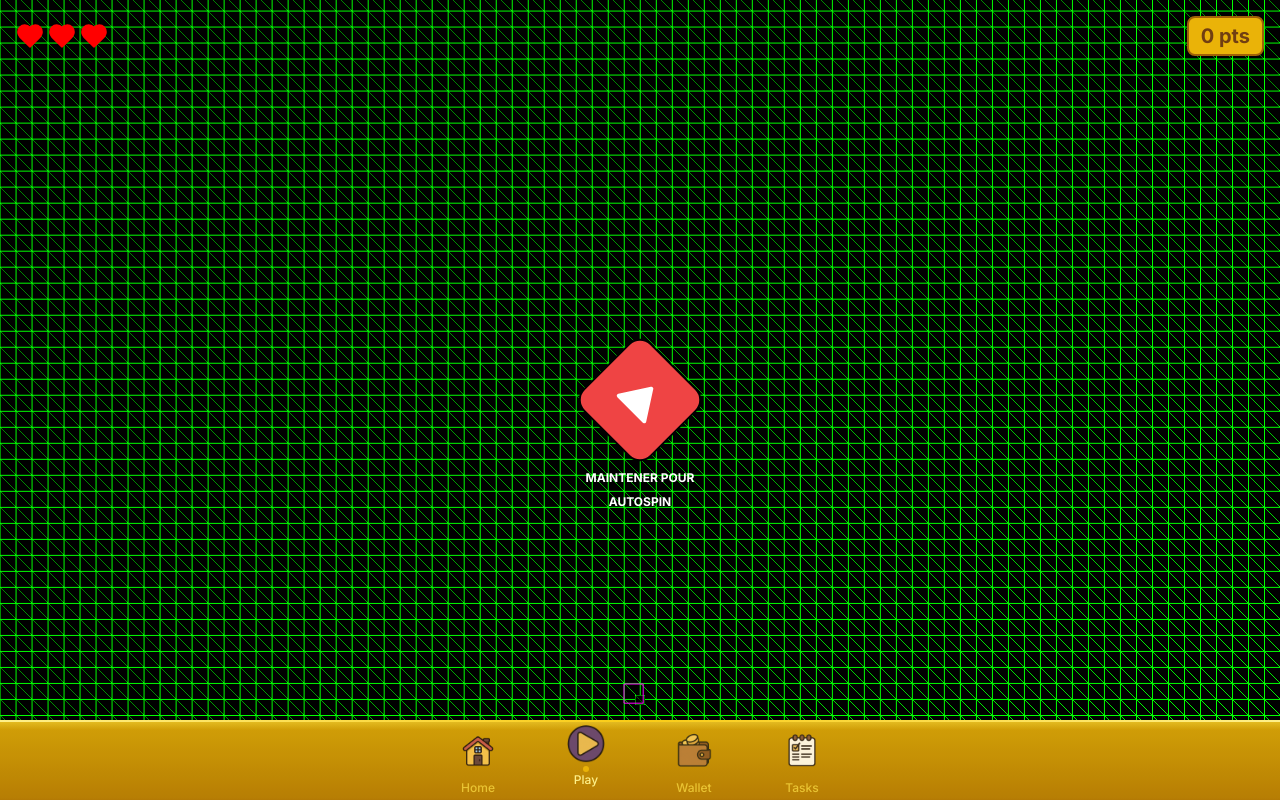
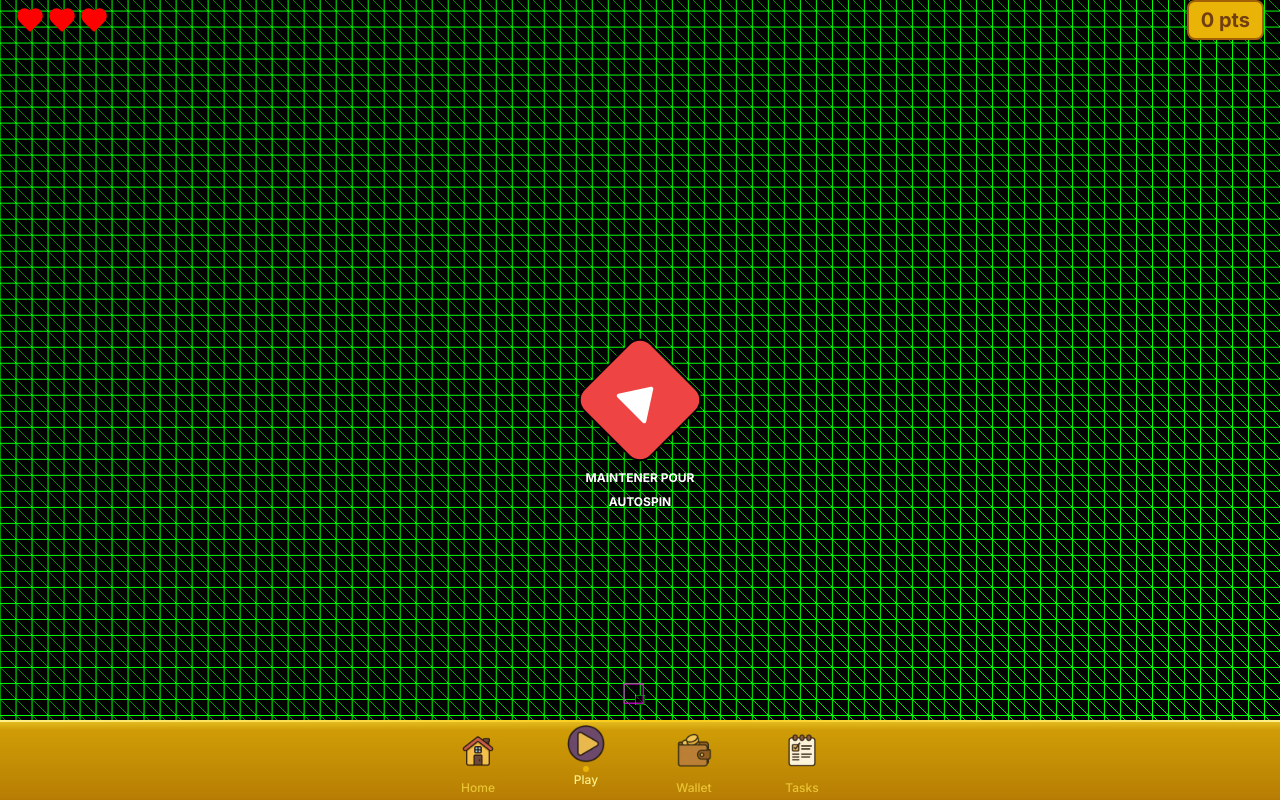
Before and after one commit to Poniav/TG-Game, a React (Vite) app: page /play in a window 1280 px wide. Built offline with nearby package versions, Linux system fonts and the light colour scheme; no server answers.

Commit message:
Fix top game header

```diff
--- a/src/components/game/GameHeader.tsx
+++ b/src/components/game/GameHeader.tsx
@@ -1,6 +1,6 @@
 import React from "react";
 import { Heart } from "lucide-react";
-
+import useTelegramWebApp from "@/hooks/useTelegramApp";
 interface GameHeaderProps {
   score: number;
   lives: number;
@@ -8,8 +8,15 @@ interface GameHeaderProps {
 }
 
 const GameHeader: React.FC<GameHeaderProps> = ({ score, lives, maxLives }) => {
+  const { areaInsets } = useTelegramWebApp();
   return (
-    <div className="fixed top-0 left-0 right-0 flex justify-between items-center p-4 z-50">
+    <div
+      className="fixed top-0 left-0 right-0 flex justify-between items-center p-4 z-50"
+      style={{
+        paddingBottom: `${areaInsets.bottom}px`,
+        paddingTop: `${areaInsets.top}px`,
+      }}
+    >
       {/* Vies (à gauche) */}
       <div className="flex items-center">
         {Array.from({ length: maxLives }).map((_, index) => (
```
